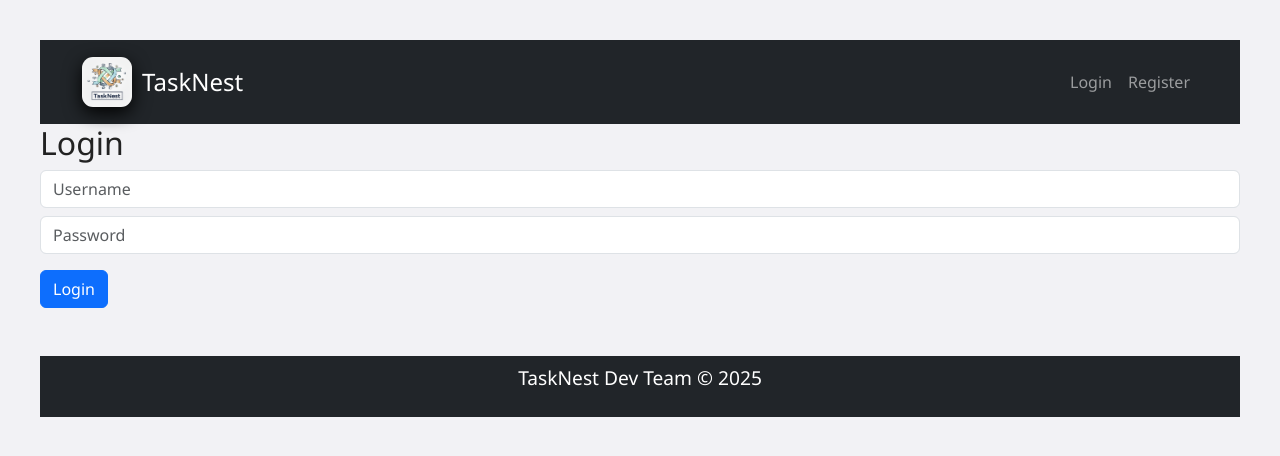
After one commit to rizwanziaee-pixel/INFR3120-Fall25-Project, a Node project: template views/auth/login.ejs in a window 1280 px wide. The commit adds this page. Shown: the top 456 px of the page. Run offline with Node 20 templates, Linux system fonts and the light colour scheme; the template is opened without the code that fills it, so the values that code supplies are empty.

Commit message:
added the login and register page

```diff
--- /dev/null
+++ b/views/auth/login.ejs
@@ -0,0 +1,12 @@
+<%- include("../partials/header", { title: "Login" }) %>
+
+<h2>Login</h2>
+
+<form action="/login" method="POST">
+    <input name="username" class="form-control mb-2" placeholder="Username">
+    <input name="password" type="password" class="form-control mb-3" placeholder="Password">
+
+    <button class="btn btn-primary">Login</button>
+</form>
+
+<%- include("../partials/footer") %>
--- a/views/partials/header.ejs
+++ b/views/partials/header.ejs
@@ -1,20 +1,49 @@
 <!DOCTYPE html>
 <html>
 <head>
-  <title><%= title %> - TaskNest </title>
+  <title><%= title %> - TaskNest</title>
+
+  <!-- Bootstrap -->
   <link href="https://cdn.jsdelivr.net/npm/bootstrap@5.3.0/dist/css/bootstrap.min.css" rel="stylesheet">
+
+  <!-- Custom Styles -->
   <link rel="stylesheet" href="/stylesheets/style.css">
 </head>
 <body>
 
+<nav class="navbar navbar-dark bg-dark navbar-expand-lg">
+  <div class="container d-flex align-items-center justify-content-between">
 
-<nav class="navbar navbar-dark bg-dark">
-  <div class="container d-flex align-items-center justify-content-between">
-    <a class="navbar-brand" href="/">
-      <img src="/images/tasknest-logo.png" class="logo-shadow" style="width:50px; border-radius:22%;">
+    <!-- Logo + Brand -->
+    <a class="navbar-brand d-flex align-items-center" href="/">
+      <img src="/images/tasknest-logo.png" class="logo-shadow"
+           style="width:50px; border-radius:22%; margin-right:10px;">
+      <span class="h4 m-0">TaskNest</span>
     </a>
-    <div class="mx-auto text-center w-100" style="position: absolute; left: 0; right: 0;">
-      <span class="navbar-text h4" style="color: white;">TaskNest</span>
+
+    <!-- Toggler (for mobile) -->
+    <button class="navbar-toggler" type="button" data-bs-toggle="collapse" data-bs-target="#navMenu">
+      <span class="navbar-toggler-icon"></span>
+    </button>
+
+    <!-- Navigation Items -->
+    <div class="collapse navbar-collapse" id="navMenu">
+      <ul class="navbar-nav ms-auto">
+
+        <% if (!session.user) { %>
+          <!-- If NOT logged in -->
+          <li class="nav-item"><a class="nav-link" href="/login">Login</a></li>
+          <li class="nav-item"><a class="nav-link" href="/register">Register</a></li>
+
+        <% } else { %>
+          <!-- If logged in -->
+          <li class="nav-item"><a class="nav-link" href="/tasks">My Tasks</a></li>
+          <li class="nav-item"><a class="nav-link" href="/tasks/add">Add Task</a></li>
+          <li class="nav-item"><a class="nav-link text-danger" href="/logout">Logout</a></li>
+
+        <% } %>
+
+      </ul>
     </div>
   </div>
 </nav>
```
Also changed, not shown: routes/index.js (+28 -10 lines), views/auth/register.ejs (added, +12 -0 lines).
